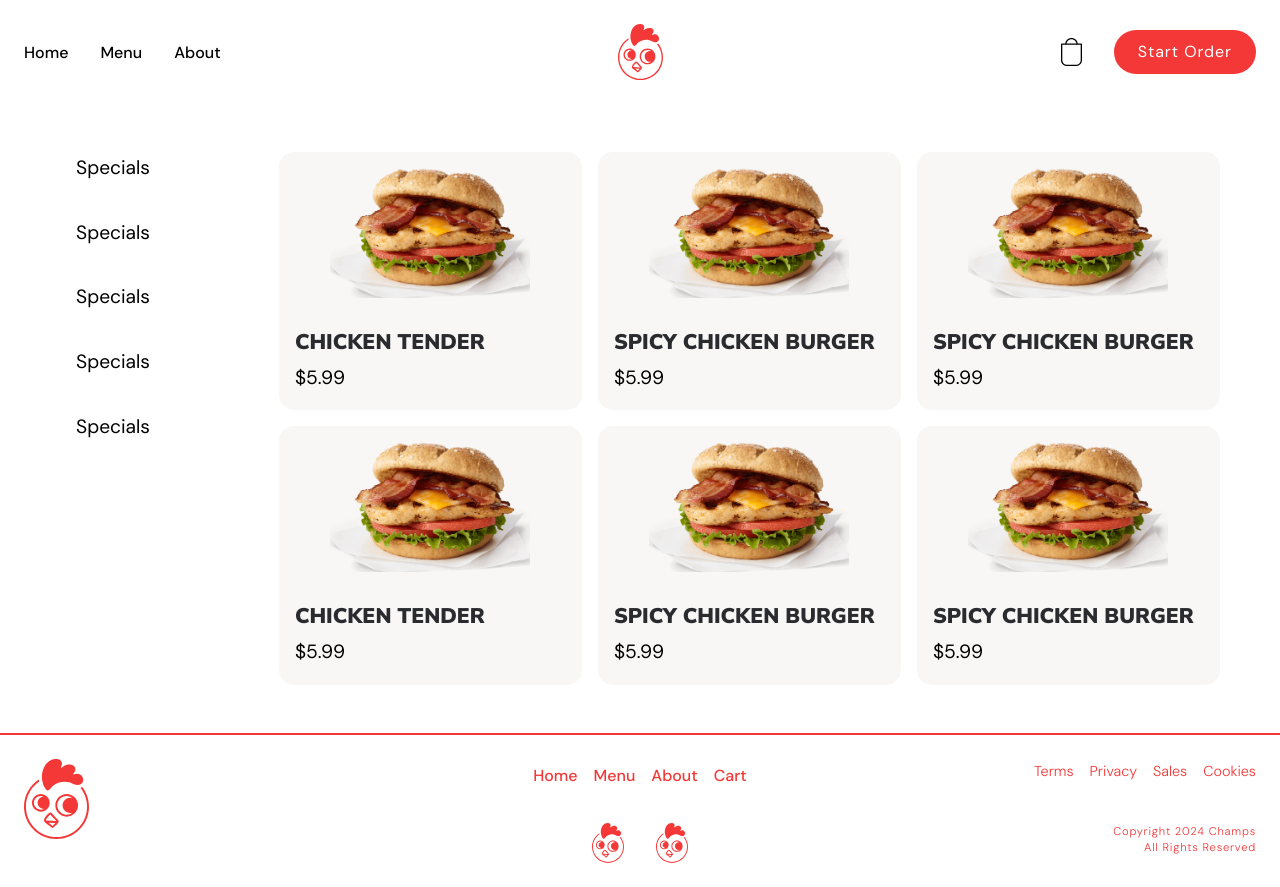
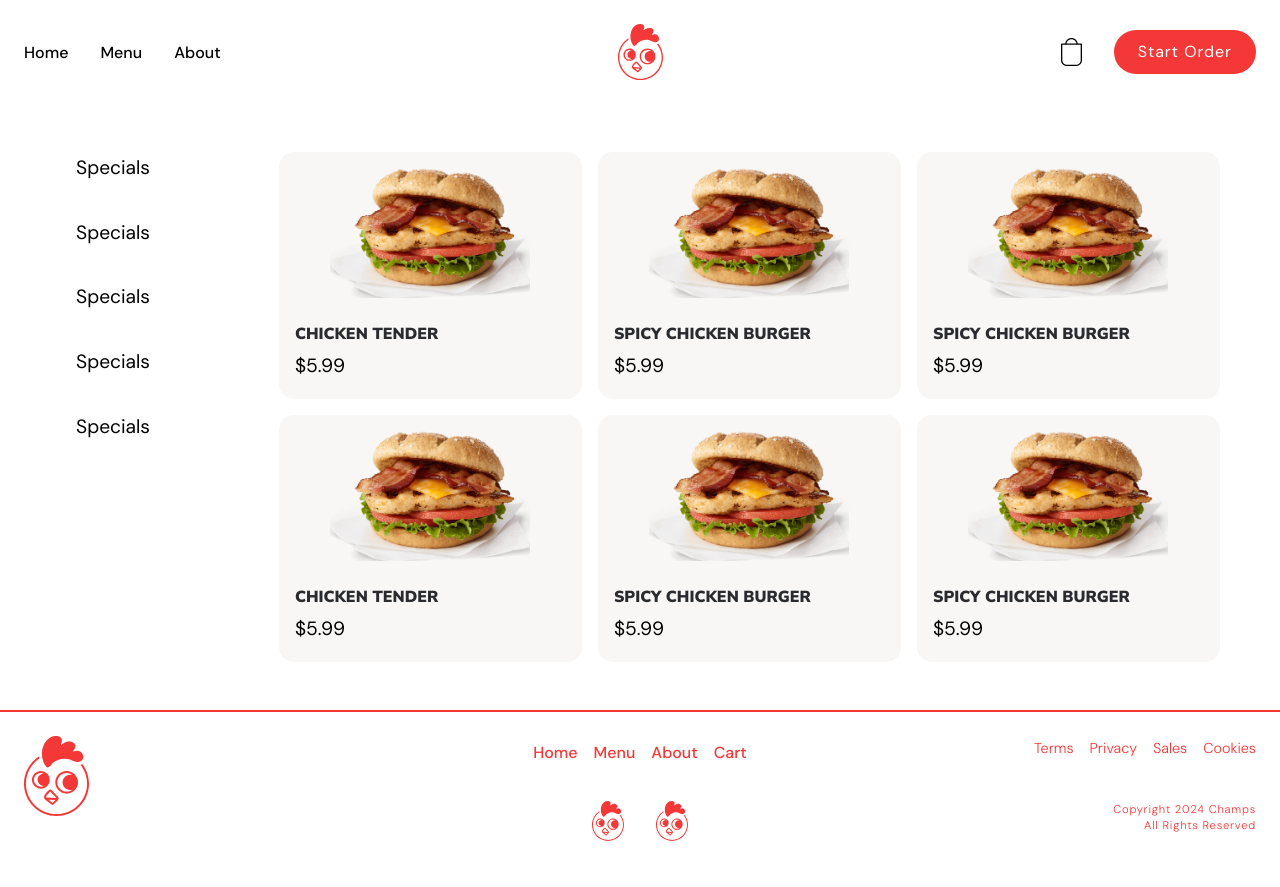
Before and after one commit to adamdesigndev/champs, a Vue app in the folder champs-food/: page /menu in a window 1280 px wide. After the commit the page ends 865 px from the top, so only its background shows below. Built offline with nearby package versions, Linux system fonts and the light colour scheme.

Commit message:
updated layout card food list items

```diff
--- a/champs-food/src/App.vue
+++ b/champs-food/src/App.vue
@@ -1,6 +1,6 @@
 <!-- App.vue -->
 <template>
-  <div>
+  <div class="full-height">
     <Header />
     <router-view />
     <Footer />
@@ -13,5 +13,11 @@ import Footer from './components/Footer.vue';
 </script>
 
 <style>
+.full-height {
+  min-height: 100vh;
+  min-height: 100dvh;
+  display: grid;
+  grid-template-rows: auto 1fr auto;
+}
 /* Add global styles here if needed */
 </style>
--- a/champs-food/src/assets/styles.css
+++ b/champs-food/src/assets/styles.css
@@ -49,7 +49,7 @@ body {
 
 /* content with sidebar in single item, cart, & checkout */
 .with-sidebar {
-  --main-min-width: 250px;
+  --main-min-width: 450px;
   --side-bar-size: 200px;
   --gap: 7rem;
 
@@ -122,7 +122,7 @@ body {
 
 .header-4 {
   font-family: var(--ff-headers);
-  font-size: var(--fs-400);
+  font-size: var(--fs-500);
   line-height: 1.5rem;
   font-weight: 900;
   text-transform: uppercase;
@@ -132,10 +132,20 @@ body {
 
 .header-5 {
   font-family: var(--ff-headers);
-  font-size: var(--fs-500);
+  font-size: var(--fs-400);
   line-height: 1.5rem;
   font-weight: 900;
   text-transform: uppercase;
   color: var(--clr-body);
   margin-bottom: 1rem;
 }
+
+.header-6 {
+  font-family: var(--ff-headers);
+  font-size: var(--fs-300);
+  line-height: .5rem;
+  font-weight: 900;
+  text-transform: uppercase;
+  color: var(--clr-body);
+  margin-bottom: .8rem;
+}
--- a/champs-food/src/components/FoodItemCard.vue
+++ b/champs-food/src/components/FoodItemCard.vue
@@ -1,7 +1,7 @@
 <template>
     <div class="food-item-card">
       <img src="/images/grilledClub_colbyJack_PDP.png" :alt="item.name">
-      <h4 class="header-4">{{ item.name }}</h4>
+      <h6 class="header-6">{{ item.name }}</h6>
       <p v-if="item.price">${{ item.price }}</p>
       <p v-if="item.sizes">${{ Math.min(...Object.values(item.sizes)) }}</p>
     </div>
@@ -27,7 +27,7 @@
     border-radius: 15px;
     padding: 1rem;
     background-color: var(--clr-accent-creme);
-    min-width: 300px;
+    min-width: 200px;
   }
 
   .food-item-card img {
@@ -36,12 +36,4 @@
     margin-inline: auto;
     margin-bottom: 2rem;
   }
-
-  .food-item-card button {
-    background-color: var(--primary-color);
-    color: white;
-    border: none;
-    padding: 0.5rem 1rem;
-    cursor: pointer;
-  }
   </style>
--- a/champs-food/src/components/FoodItemsList.vue
+++ b/champs-food/src/components/FoodItemsList.vue
@@ -23,7 +23,7 @@
   <style scoped>
   .food-items-list {
     display: grid;
-    grid-template-columns: repeat(3, 1fr);
+    grid-template-columns: repeat(auto-fit, minmax(250px, 1fr));
     gap: 1rem;
   }
   </style>
```
Also changed, not shown: 1 other file (tests, documents, lock files or other folders).
